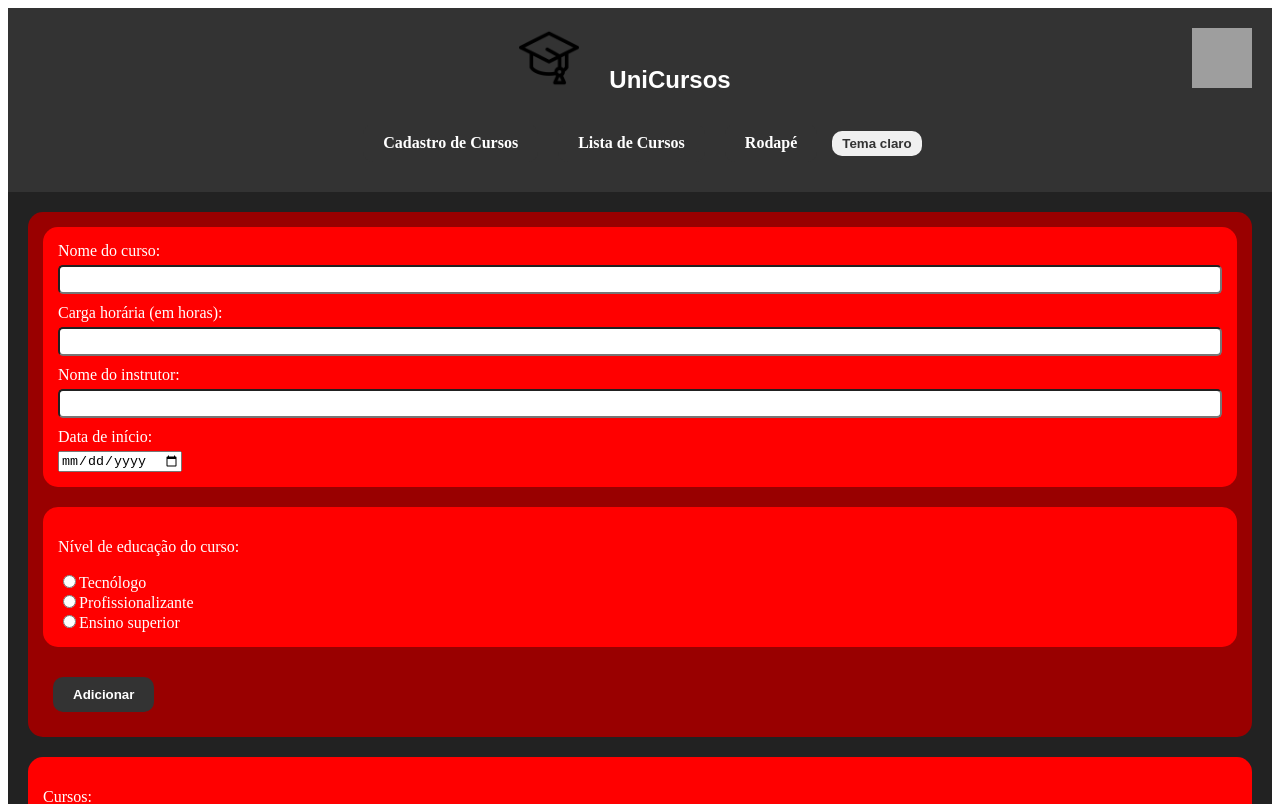
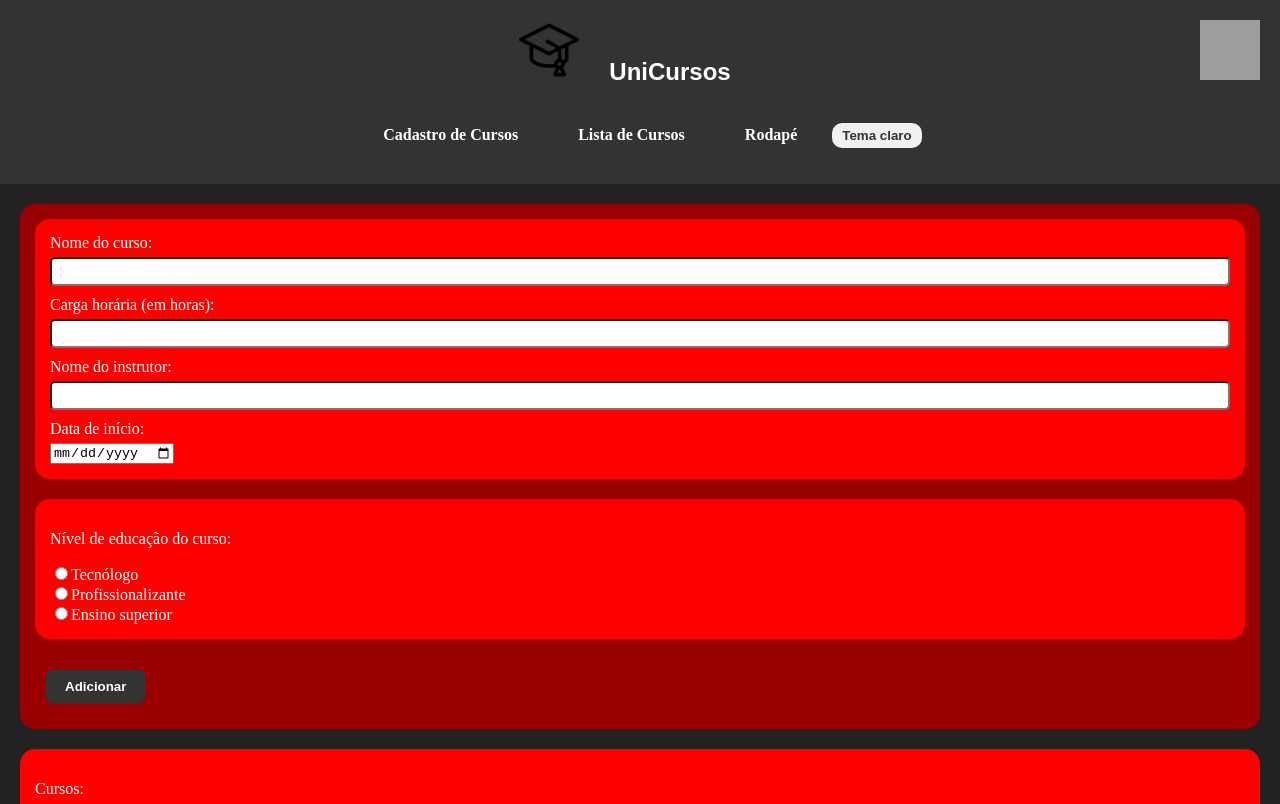
Before and after one commit to Buggyes/Trabalho2WebDev, an Angular app: page / in a window 1280 px wide. Shown: the top 804 px of the page. Built offline with nearby package versions, Linux system fonts and the light colour scheme; grey boxes are pictures that could not be loaded.

Commit message:
Fixed white border problem

```diff
--- a/src/styles.css
+++ b/src/styles.css
@@ -1 +1,3 @@
-/* You can add global styles to this file, and also import other style files */
+body {
+    margin: 0;
+}
```
